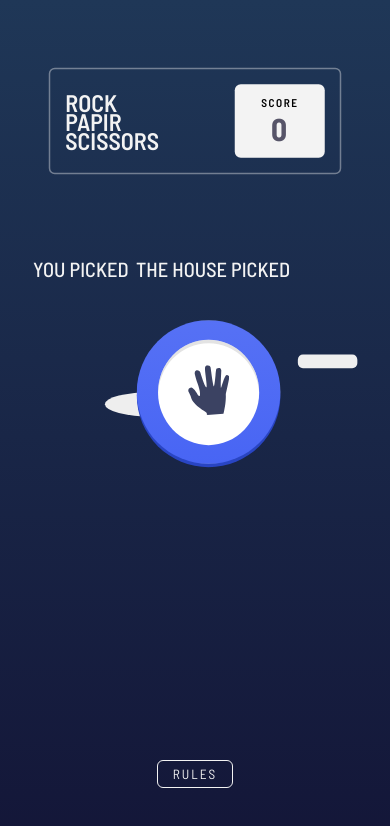
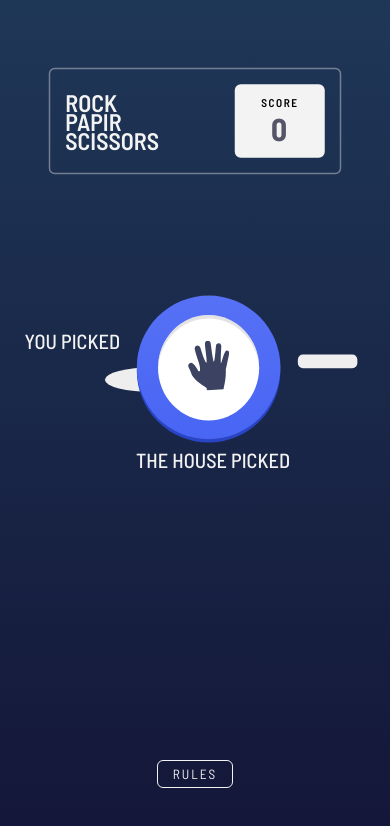
Before and after one commit to urosmilkovic/zadatak8-bonus, a website: page index.html in a window 390 px wide. Both pictures are taken after a click on the element 195 px from the left and 432 px from the top of the page. Drawn offline with Linux system fonts and the light colour scheme.

Commit message:
phone fix

```diff
--- a/index.html
+++ b/index.html
@@ -235,7 +235,7 @@
       <div class="game-table hide">
         <div class="rps-table">
           <div class="left-part">
-            you picked
+            <p class="left-text">you picked</p>
             <div class="rps-pick">
               <div class="game-circle-paper circle picked">
                 <div class="hover-circle-paper"></div>
@@ -249,17 +249,19 @@
                 </div>
               </div>
             </div>
+            <p class="left-text-phone">you picked</p>
           </div>
           <div class="center">
             <button class="play-button"></button>
           </div>
           <div class="right-part">
-            the house picked
+            <p class="right-text">the house picked</p>
             <div class="pick-random">
               <div class="game-circle-paper circle picked">
                 <div class="hover-circle-paper picked"></div>
                 <div class="house-hover">
                   <div class="circle-hover-first">
+                    <h1>sadas</h1>
                     <div class="circle-hover-second"></div>
                   </div>
                 </div>
@@ -268,6 +270,7 @@
                 </div>
               </div>
             </div>
+            <p class="right-text-phone">the house picked</p>
           </div>
         </div>
       </div>
--- a/scss/project/_home.scss
+++ b/scss/project/_home.scss
@@ -276,12 +276,22 @@
         text-transform: uppercase;
         font-weight: 500;
         font-size: 24px;
+        @include sm {
+          .left-text {
+            display: none;
+          }
+        }
       }
       .right-part {
         color: $fcolor;
         text-transform: uppercase;
         font-weight: 500;
         font-size: 24px;
+        @include sm {
+          .right-text {
+            display: none;
+          }
+        }
       }
 
       .center {
@@ -417,3 +427,22 @@
   left: 108px;
   z-index: 333;
 }
+
+.right-text-phone {
+  display: none;
+  @include sm {
+    position: relative;
+    bottom: -55px;
+    display: block;
+  }
+}
+
+.left-text-phone {
+  display: none;
+  @include sm {
+    position: relative;
+    bottom: -55px;
+    left: -10px;
+    display: block;
+  }
+}
```
Also changed, not shown: css/main.css.
